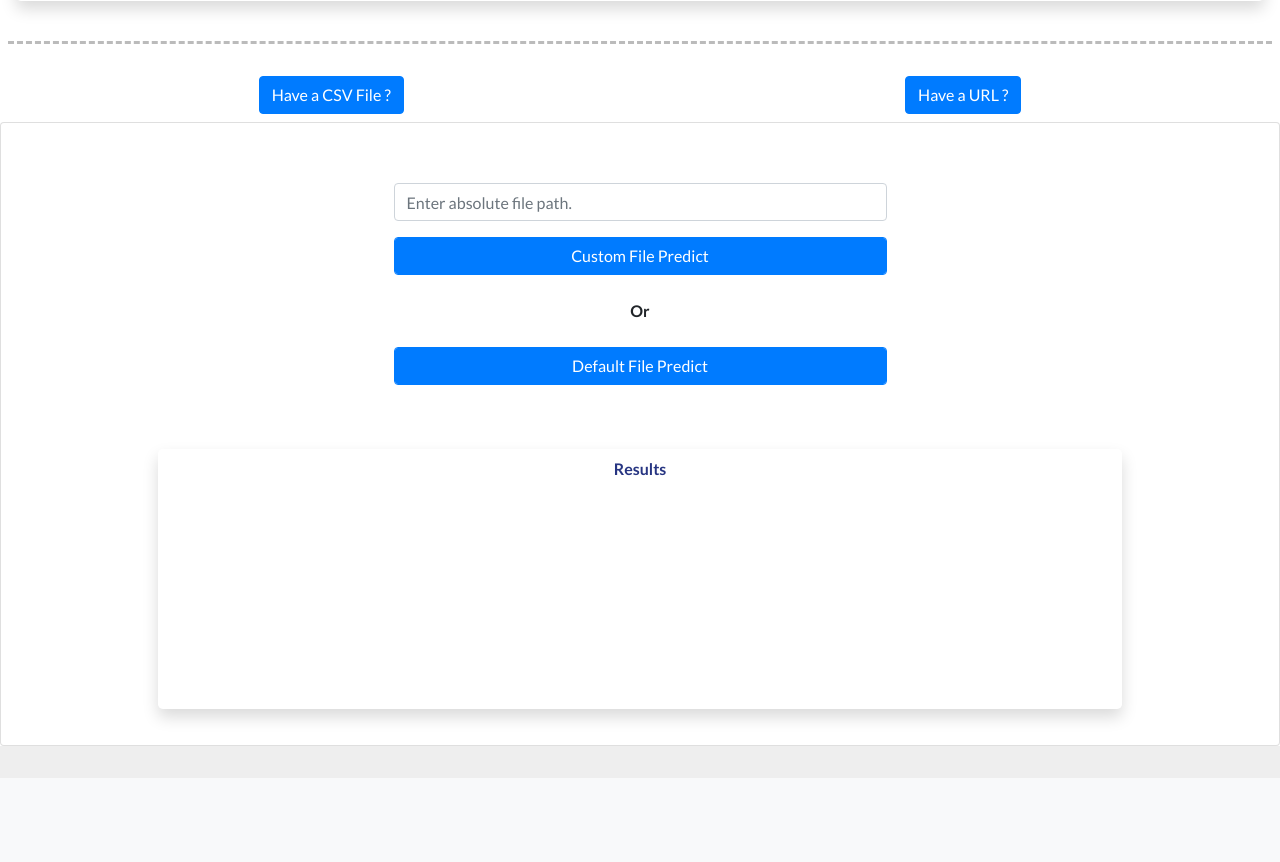
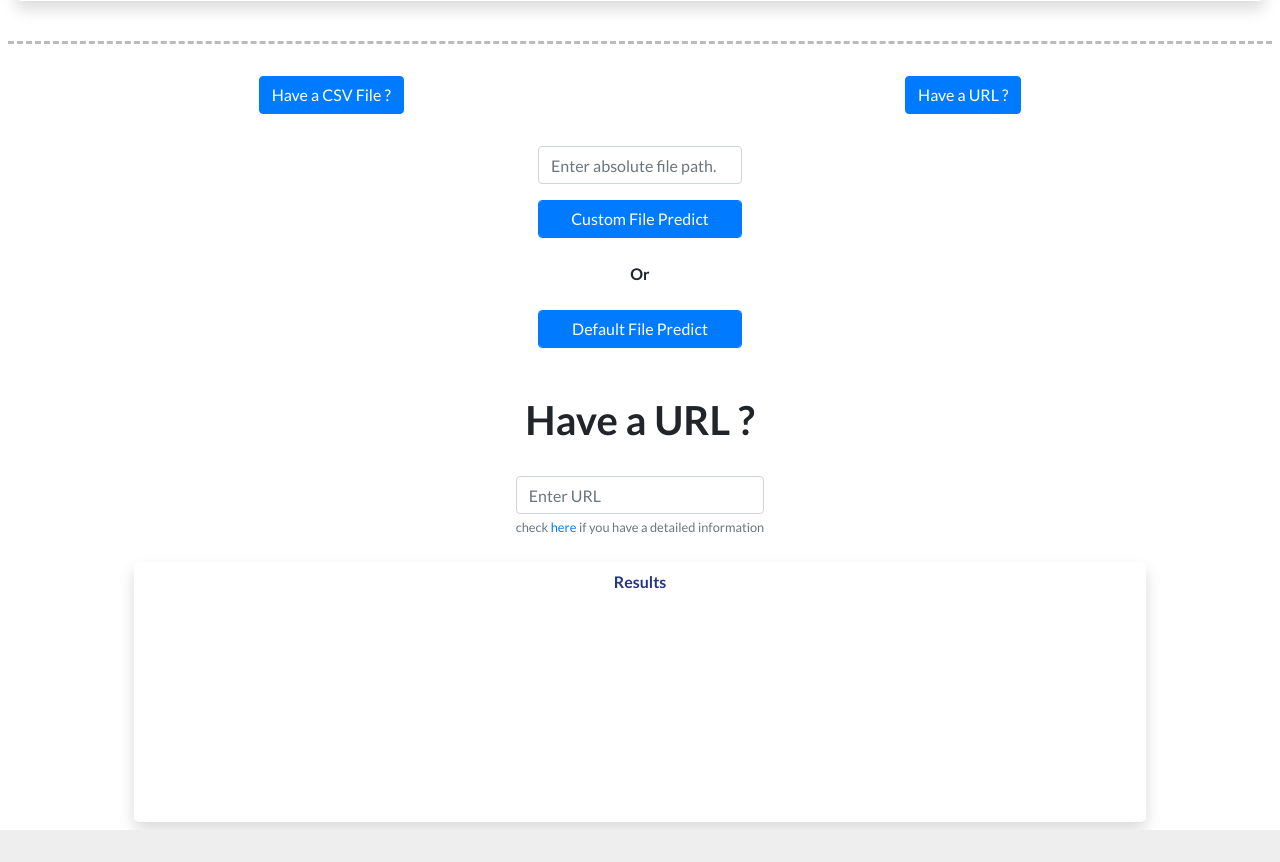
Before and after one commit to ayush237/Phising-Detector, a Flask app: page / in a window 1280 px wide. Shown: the part 557-1419 px from the top of the page. Before the commit the page ends 1303 px from the top, so only its background shows below. Run offline with Flask 2, Linux system fonts and the light colour scheme; some libraries are stand-ins or nearby versions.

Commit message:
updated html

```diff
--- a/templates/index.html
+++ b/templates/index.html
@@ -184,10 +184,10 @@ In this project, i have built a phishing website detection system with Machine L
 
 	</section>
 
-	<div class="card">
-  <div class="card-body m-2">
-    <div class="res-container  d-flex p-2  justify-content-center ">
-				<div class="col-md-6 col-xs-12">
+	<div >
+  <div >
+    <div >
+				<div class="d-flex flex-column justify-content-around align-items-center">
 					<br/>
 					<form method="post" id="datafetch_form" enctype="multipart/form-data">
 						<div class="form-group files color">
@@ -198,6 +198,17 @@ In this project, i have built a phishing website detection system with Machine L
 						<button class="form-control btn-primary mb-5" id="defaultfile" data-path = "Prediction_Batch_files">
 							Default File Predict
 						</button>
+					</form>
+
+					<h1>Have a URL ?</h1>
+					<br />
+
+					<form>
+						<div class="form-group">
+
+    <input type="email" class="form-control" id="exampleInputEmail1" aria-describedby="emailHelp" placeholder="Enter URL">
+    <small id="emailHelp" class="form-text text-muted">check <a href="#">here</a> if you have a detailed information</small>
+  </div>
 					</form>
 
 				</div>
```
